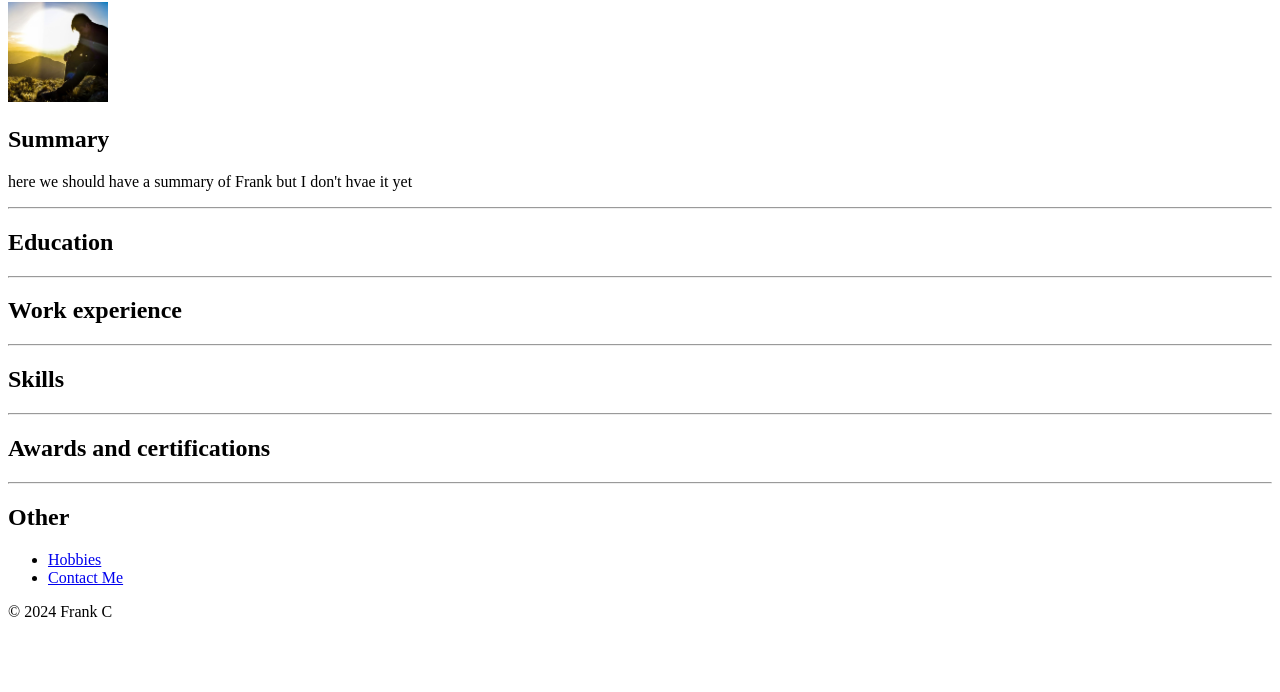
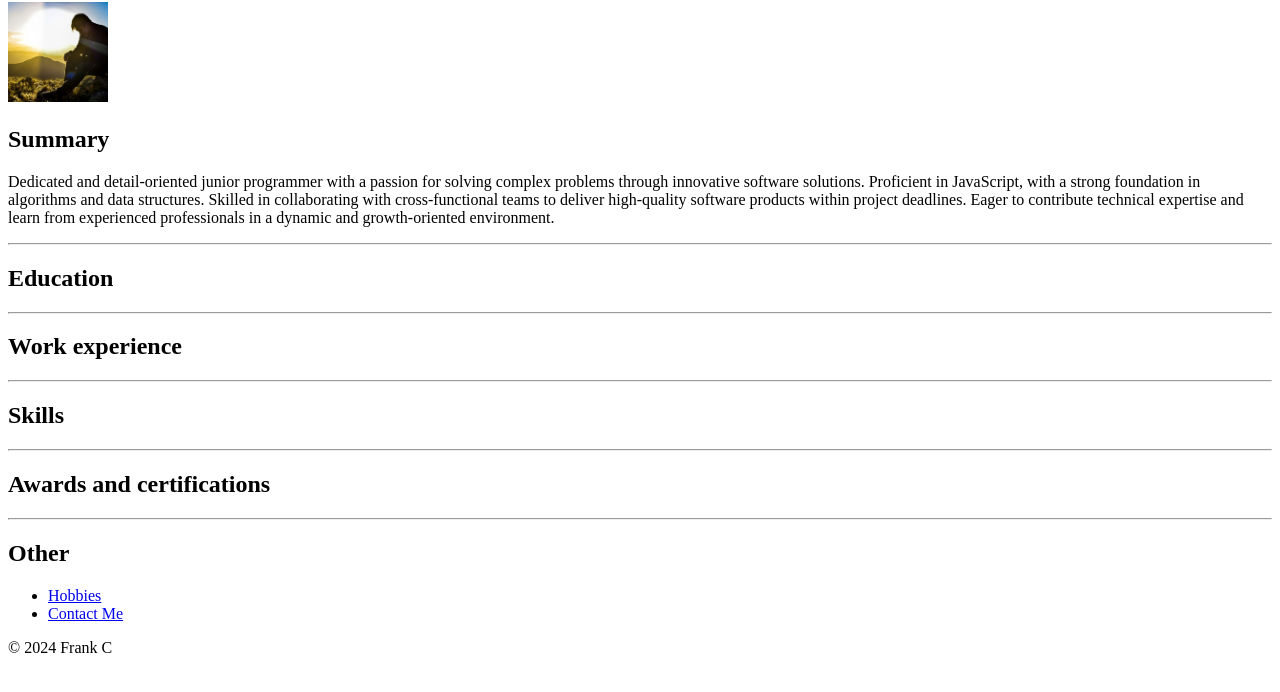
Before and after one commit to Thepunisher5/Resume2024, a plain HTML site: page index.html in a window 1280 px wide. Shown: the part 78-770 px from the top of the page. Drawn offline with Linux system fonts and the light colour scheme.

Commit message:
Update index.html
Added a summary for my resume

```diff
--- a/index.html
+++ b/index.html
@@ -9,7 +9,7 @@
     <h1>I am Frank!</h1>
     <img src="./Images/Profile pic.jpeg" alt="Profile picture" width="100">
     <h2>Summary</h2>
-    <p>here we should have a summary of Frank but I don't hvae it yet</p>
+    <p>Dedicated and detail-oriented junior programmer with a passion for solving complex problems through innovative software solutions. Proficient in JavaScript, with a strong foundation in algorithms and data structures. Skilled in collaborating with cross-functional teams to deliver high-quality software products within project deadlines. Eager to contribute technical expertise and learn from experienced professionals in a dynamic and growth-oriented environment.</p>
     <hr>
     <h2>Education</h2>
     <hr>
```
